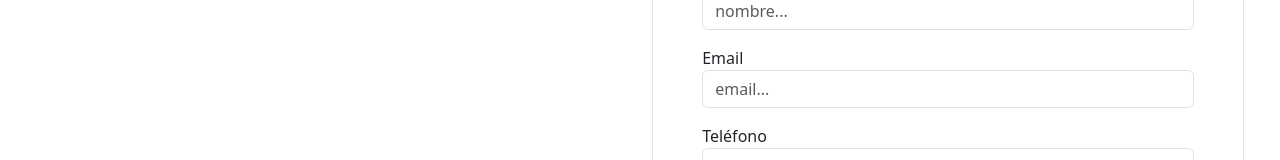
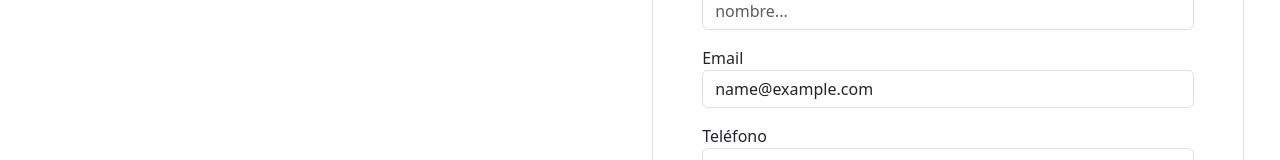
Before and after one commit to Royal6969/eFoodDelivery-Website, a React (Create React App) app: page /Cart in a window 1280 px wide. Shown: the part 228-388 px from the top of the page. Built offline with nearby package versions, Linux system fonts and the light colour scheme; no server answers; sample sign-in values are in the browser's storage.

Commit message:
ProductForm --> adding delete product functionality - no active confirmation

```diff
--- a/src/components/view/cart/DeliveryDetails.tsx
+++ b/src/components/view/cart/DeliveryDetails.tsx
@@ -1,4 +1,4 @@
-import React, { useState } from 'react'
+import React, { useState, useEffect } from 'react'
 import { ApiResponse, CartItemInterface, UserInterface } from '../../../interfaces';
 import { useSelector } from 'react-redux';
 import { InputHelper } from '../../../helperMethods';
@@ -54,6 +54,16 @@ function DeliveryDetails() {
     setDeliveryInput(tempData);
   }
   // and after that, all we have to do is call this method inside each input element
+
+  // we can define a useEffect() hook to avoid to lose data in input fields if the user refresh the page
+  useEffect(() => {
+    setDeliveryInput({
+      name: userDataFromAuthenticationStore.fullName,
+      email: userDataFromAuthenticationStore.email,
+      phone: ''
+    })
+  }, [userDataFromAuthenticationStore])
+
 
   // this state is to add a loader when user click the final button to place the order
   const [loading, setLoading] = useState(false);
--- a/src/pages/product/AdminProductsList.tsx
+++ b/src/pages/product/AdminProductsList.tsx
@@ -1,9 +1,10 @@
 import React from 'react'
-import { useGetProductsQuery } from '../../APIs/ProductAPI';
+import { useDeleteProductByIdMutation, useGetProductsQuery } from '../../APIs/ProductAPI';
 import { BigLoader } from '../../components/view/common';
 import { ProductInterface } from '../../interfaces';
 import { checkAdminAuth } from '../../HOC';
 import { useNavigate } from 'react-router-dom';
+import { toast } from 'react-toastify';
 
 
 function AdminProductsList() {
@@ -11,6 +12,21 @@ function AdminProductsList() {
   const { data, isLoading } = useGetProductsQuery(null);
   // to go to ProductForm page we need the useNavigate() hook
   const navigate = useNavigate();
+  // define the mutation for DELETE endpoint to delete a product
+  const [deleteProduct] = useDeleteProductByIdMutation();
+
+  // copied/paste from React Promise Toast Notifications
+  const handleDeleteProduct = async (productId: number) => {
+    toast.promise(
+      deleteProduct(productId),
+      {
+        pending: 'Intentando eliminar el producto...',
+        success: 'Producto eliminado correctamente',
+        error: 'Error al eliminar el producto'
+      },
+      { theme: 'dark' }
+    )
+  }
 
 
   return (
@@ -49,6 +65,7 @@ function AdminProductsList() {
                     <div className='col-1'>
                       <img style={{ width: '100%', maxWidth: '120px' }} src={product.image} alt='' />
                     </div>
+
                     <div className='col-1'>{product.id}</div>
                     <div className='col-2'>{product.name}</div>
                     <div className='col-2'>{product.category}</div>
@@ -58,7 +75,11 @@ function AdminProductsList() {
                       <button className='btn btn-warning'>
                         <i className='bi bi-pencil-fill' onClick={() => navigate('/product/ProductForm/' + product.id)}></i>
                       </button>
-                      <button className='btn btn-danger mx-2'>
+
+                      <button
+                        className='btn btn-danger mx-2'
+                        onClick={() => handleDeleteProduct(product.id)}
+                      >
                         <i className='bi bi-trash-fill'></i>
                       </button>
                     </div>
```
Also changed, not shown: 1 other file (tests, documents, lock files or other folders).
